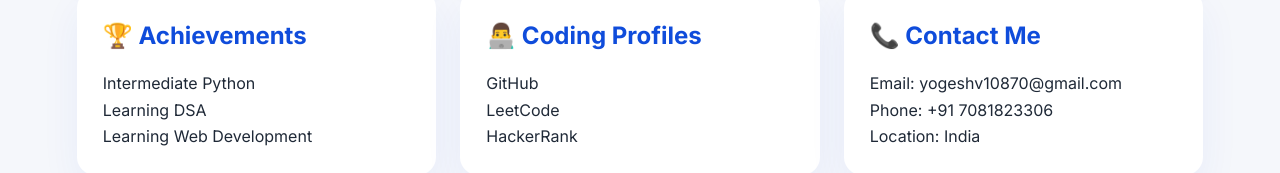
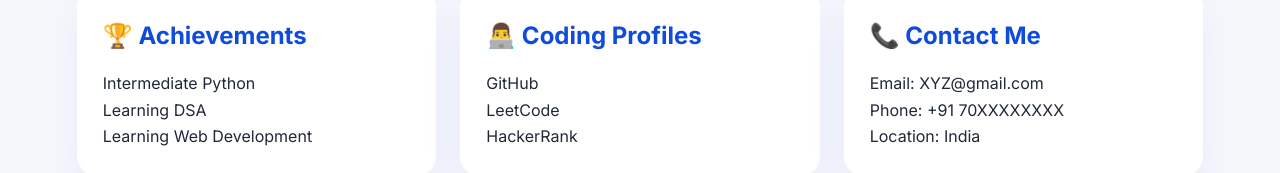
Before and after one commit to its-v-yogesh/My-Portfolio, a plain HTML site: page index.html in a window 1280 px wide. Shown: the part 770-943 px from the top of the page. Drawn offline with Linux system fonts and the light colour scheme.

Commit message:
Update index.html

```diff
--- a/index.html
+++ b/index.html
@@ -92,8 +92,8 @@
 
 <div class="card">
     <h2>📞 Contact Me</h2>
-    <p>Email: yogeshv10870@gmail.com</p>
-    <p>Phone: +91 7081823306</p>
+    <p>Email: XYZ@gmail.com</p>
+    <p>Phone: +91 70XXXXXXXX</p>
     <p>Location: India</p>
 </div>
 
```
